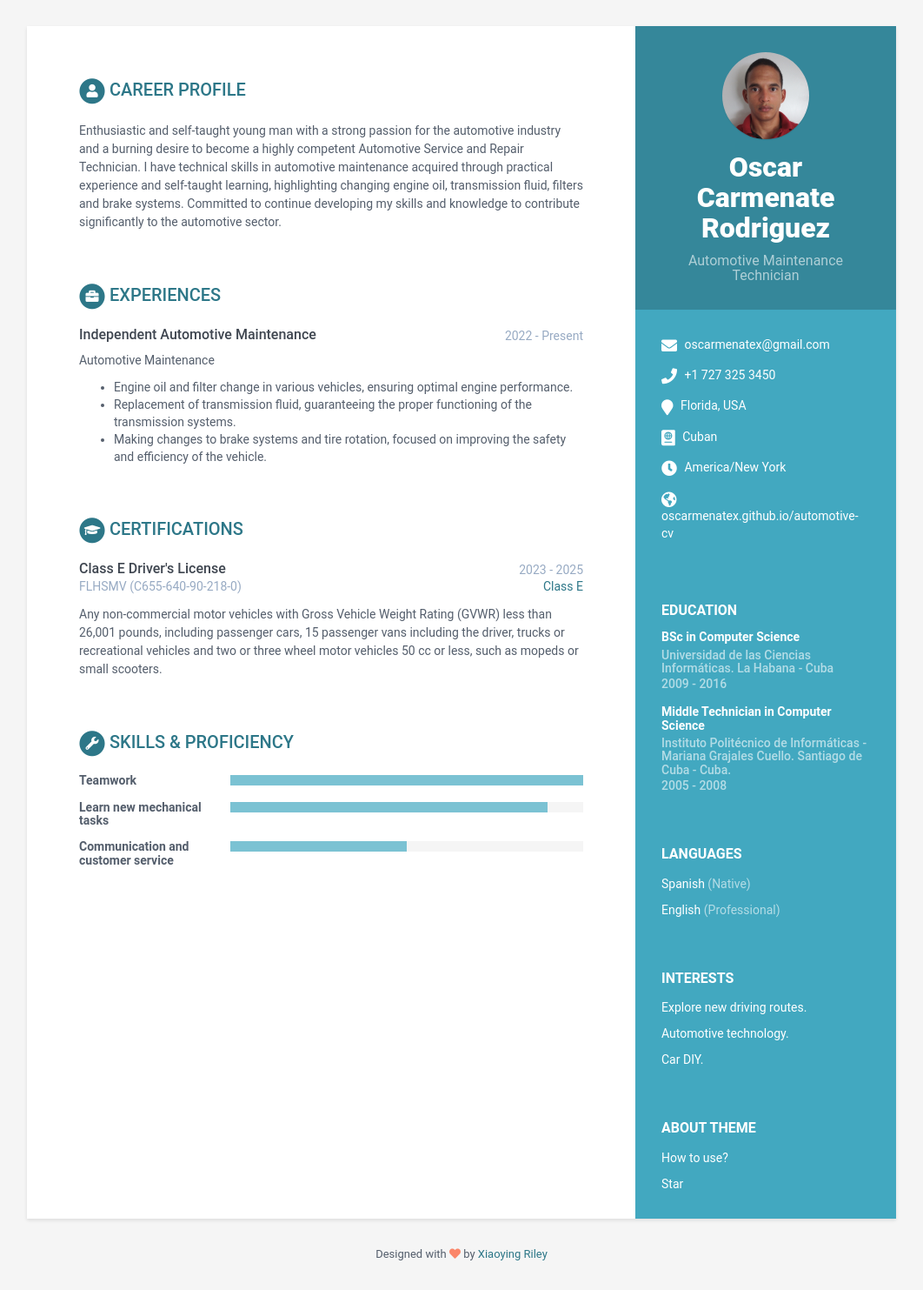
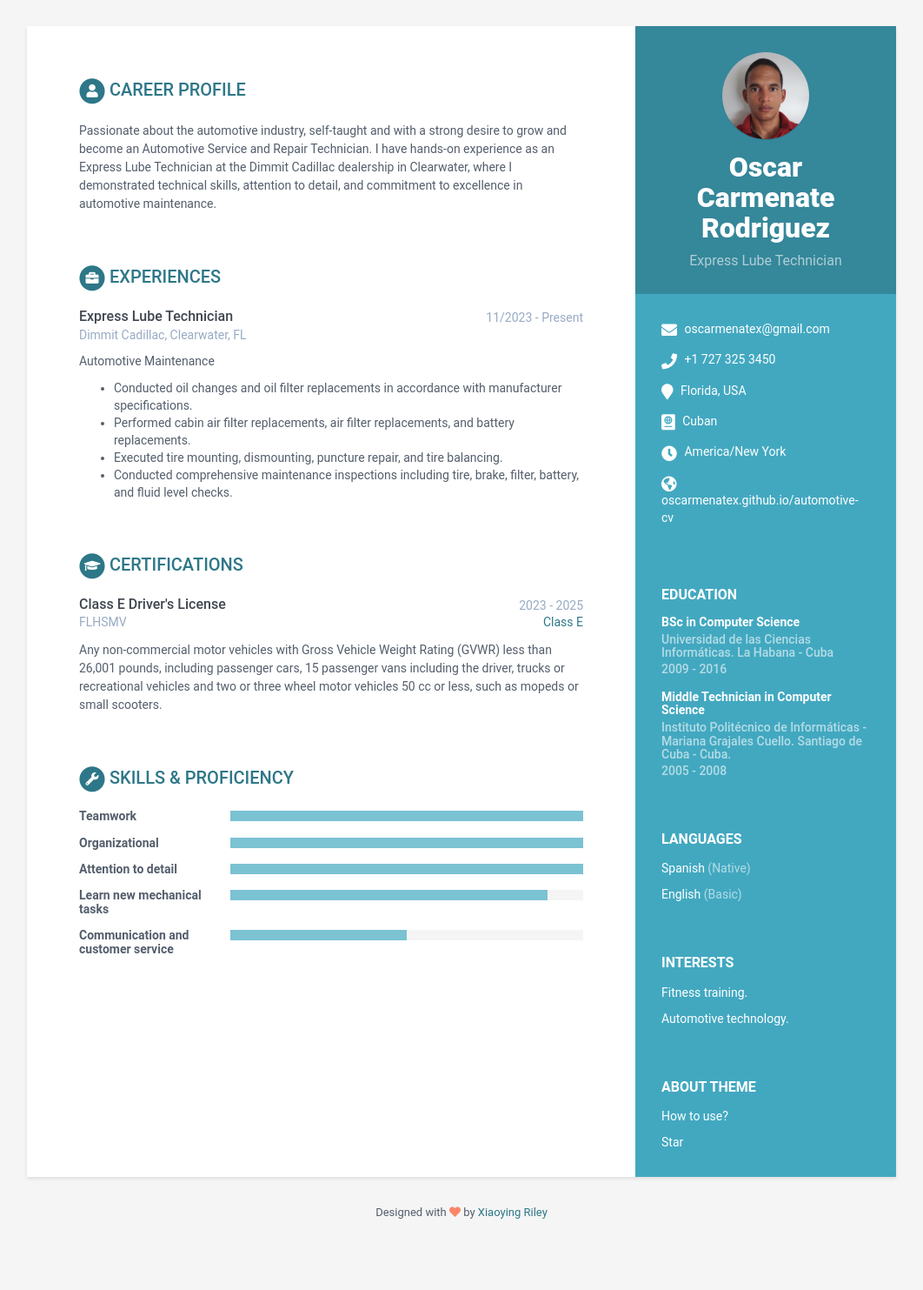
Before and after one commit to oscarmenatex/automotive-cv, a Jekyll site: the page built from index.html, in a window 1280 px wide. Shown: the whole page at 87% size, without its empty margins (109-1171 px from the left). Built offline with Jekyll 4.4.1, drawn with Linux system fonts in a browser that asks for light colours; after the commit the page ends 1435 px from its top, so only the background shows below that.

Commit message:
e agregan os certificados otrogados por dimmit cadillac, se agrega la experiencia

```diff
--- a/_data/data.yml
+++ b/_data/data.yml
@@ -9,7 +9,7 @@ sidebar:
 
     # Profile information
     name: Oscar Carmenate Rodriguez
-    tagline: Automotive Maintenance Technician
+    tagline: Express Lube Technician
     avatar: profile.png  #place a 100x100 picture inside /assets/images/ folder and provide the name of the file below
 
     # Sidebar links
@@ -38,32 +38,26 @@ sidebar:
           level: Native
 
         - idiom: English
-          level: Professional
+          level: Basic
 
     interests:
       title: Interests
       info:
-        - item: Explore new driving routes.
+        - item: Fitness training.
           link:
 
         - item: Automotive technology.
           link:
 
-        - item: Car DIY.
-          link:
-
 career-profile:
     title: Career Profile
     summary: |
-          Enthusiastic and self-taught young man with a strong passion
-          for the automotive industry and a burning desire to become a
-          highly competent Automotive Service and Repair Technician.
-          I have technical skills in automotive maintenance acquired
-          through practical experience and self-taught learning,
-          highlighting changing engine oil, transmission fluid, filters
-          and brake systems. Committed to continue developing my skills
-          and knowledge to contribute significantly to the automotive
-          sector.
+          Passionate about the automotive industry, self-taught and with
+          a strong desire to grow and become an Automotive Service and
+          Repair Technician. I have hands-on experience as an Express Lube
+          Technician at the Dimmit Cadillac dealership in Clearwater, where
+          I demonstrated technical skills, attention to detail, and
+          commitment to excellence in automotive maintenance.
 
 education:
     title: Education
@@ -91,30 +85,38 @@ education:
             - Bullet point
             - Bullet point
 
-
 experiences:
     title: Experiences
     info:
-      - role: Independent Automotive Maintenance
-        time: 2022 - Present
-        company: #
+      - role: Express Lube Technician
+        time: 11/2023 - Present
+        company: Dimmit Cadillac, Clearwater, FL
         details: |
            Automotive Maintenance
-           - Engine oil and filter change in various vehicles, ensuring
-             optimal engine performance.
-           - Replacement of transmission fluid, guaranteeing the proper
-             functioning of the transmission systems.
-           - Making changes to brake systems and tire rotation, focused
-             on improving the safety and efficiency of the vehicle.
+            - Conducted oil changes and oil filter replacements in accordance
+             with manufacturer specifications.
+            - Performed cabin air filter replacements, air filter replacements, and battery replacements.
+            - Executed tire mounting, dismounting, puncture repair, and tire balancing.
+            - Conducted comprehensive maintenance inspections including tire, brake, filter, battery, and fluid level checks.
 
 certifications:
+      title: Certifications
+      list:
+        - name: Doctor in Medicine
+          start: 2008
+          end: 2015
+          organization: Granma University of Medical Sciences
+          credentialid: TIII-F304V-N18218
+          credentialurl: carolinahealtpro.github.io/healtpro_cv/assets/pdf/doctora%20y%20medicina.jpg
+          credentialname: Dr.M.
+          details: |
+
       title: Certifications
       list:
         - name: Class E Driver's License
           start: 2023
           end: 2025
           organization: FLHSMV
-          credentialid: C655-640-90-218-0
           credentialurl: mydmvportal.flhsmv.gov/home/en/publicweb/dlcheck/
           credentialname: Class E
           details: |
@@ -198,6 +200,10 @@ skills:
     toolset:
       - name: Teamwork
         level: 100%
+      - name: Organizational
+        level: 100%
+      - name: Attention to detail
+        level: 100%
       - name: Learn new mechanical tasks
         level: 90%
       - name: Communication and customer service
```
Also changed, not shown: 9 other files.
